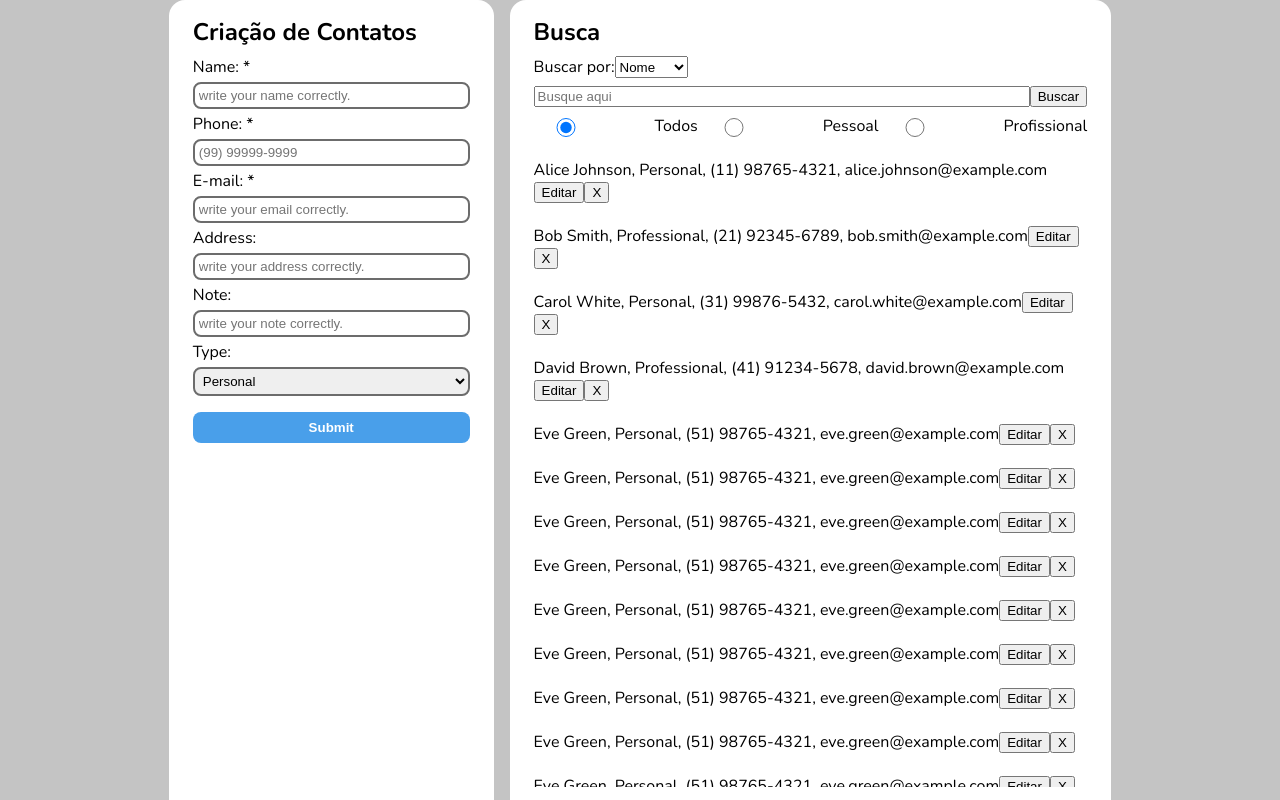
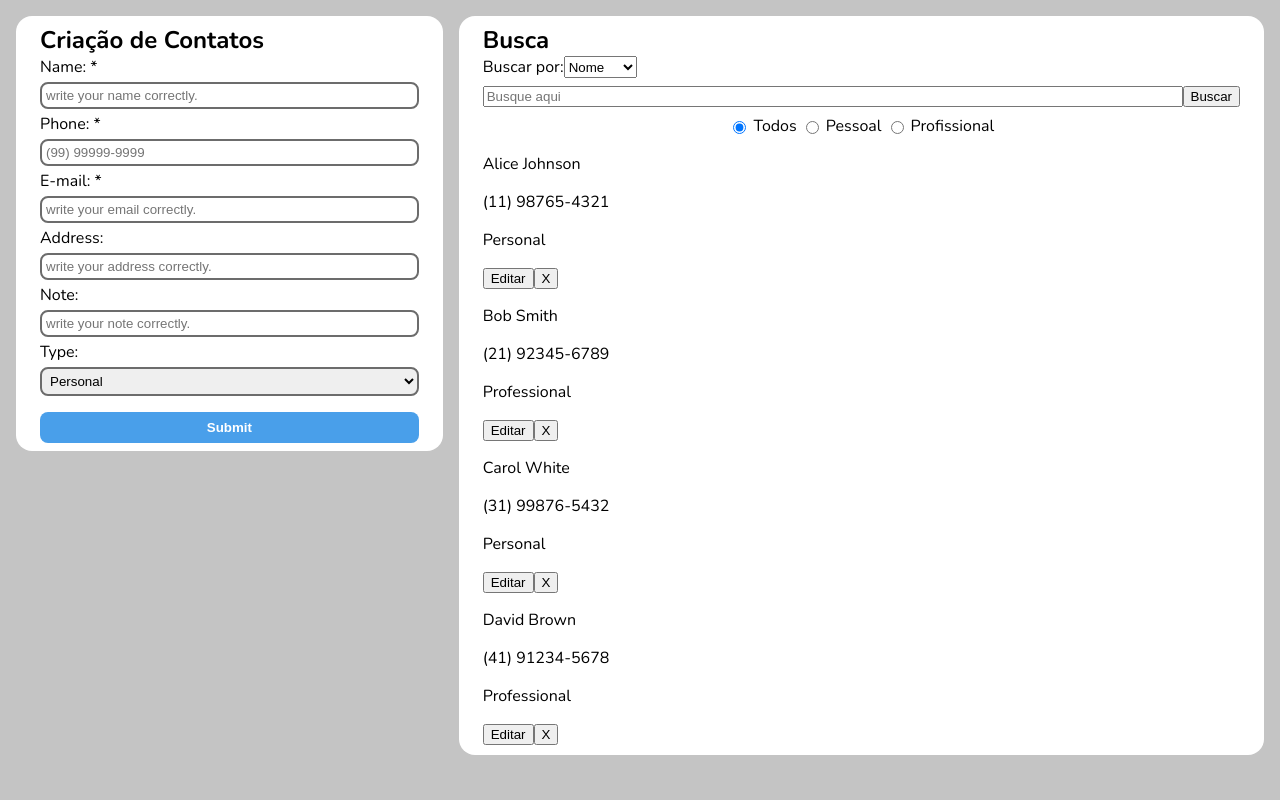
Before and after one commit to GabNasci/contact-list-react-app2, a React (Vite) app: page / in a window 1280 px wide. Built offline with nearby package versions, Linux system fonts and the light colour scheme; the HTML template or start-up script is replaced by a standard one.

Commit message:
melhorando estilização

```diff
--- a/index.html
+++ b/index.html
@@ -15,10 +15,7 @@
   body {
     font-family: "Nunito", sans-serif;
     background-color: #c4c4c4;
-    display: flex;
-    justify-content: center;
-    align-items: center;
-    height: 100vh;
+    padding: 16px;
     margin: 0;
   }
 </style>
--- a/src/App.tsx
+++ b/src/App.tsx
@@ -284,7 +284,7 @@ function App() {
             <input value={searchInput} onChange={handleInputSearch} type="search" name="search" id="search" placeholder="Busque aqui" />
             <button onClick={handleSearch} type="submit">Buscar</button>
           </div>
-          <div style={{ display: "flex", gap: "4px" }}>
+          <div className={styles.filter}>
             <RadioButton id='todos' value={Type.All} onChange={handleFilter} checked={filter === Type.All} />
             <label htmlFor="todos">Todos</label>
 
@@ -301,7 +301,9 @@ function App() {
           {showingContacts.length ?
             showingContacts.map((item) => (
               <div key={item.id}>
-                <br />{item.name}, {item.type}, {item.phone}, {item.email}
+                <p>{item.name}</p>
+                <p>{item.phone}</p>
+                <p>{item.type}</p>
                 <button onClick={() => handleEditClick(item)}>Editar</button>
                 <button value={item.id} onClick={handleDelete}>X</button><br />
               </div>
--- a/src/assets/app.module.css
+++ b/src/assets/app.module.css
@@ -1,11 +1,11 @@
 .container {
     display: flex;
     margin: 0;
-    height: 100vh;
     width: 100%;
     padding: 0;
     gap: 16px;
     overflow: hidden;
+    align-items: start ;
 }
 
 .container_create {
@@ -13,11 +13,12 @@
     padding: 8px 24px;
     border-radius: 16px;
     height: 100%;
-    & h1 {
-        margin: 8px 0;
-    }
     overflow-y: auto;
     flex: 1;
+    & h1 {
+        margin:0;
+    }
+
 }
 
 .container_search {
@@ -25,8 +26,10 @@
     padding: 8px 24px;
     border-radius: 16px;
     height: 100%;
+    overflow-y: auto;
+    flex: 2;
     & h1 {
-        margin: 8px 0;
+        margin:0;
     }
     & form {
         display: flex;
@@ -34,14 +37,12 @@
         gap: 8px;
         & div {
             display: flex;
-            width: 100%;
             & input {
                 width: 100%;
             }
         }
     }
-    overflow-y: auto;
-    flex: 2;
+
 }
 
 .form_container {
@@ -83,5 +84,11 @@
     display: flex;
     flex-direction: column;
     overflow-y: auto;
-    height: calc(100vh - 150px);
+    height: calc(100vh - 190px);
 }
+
+.filter {
+    display: flex;
+    gap: 4px;
+    justify-content: center;
+}
```
